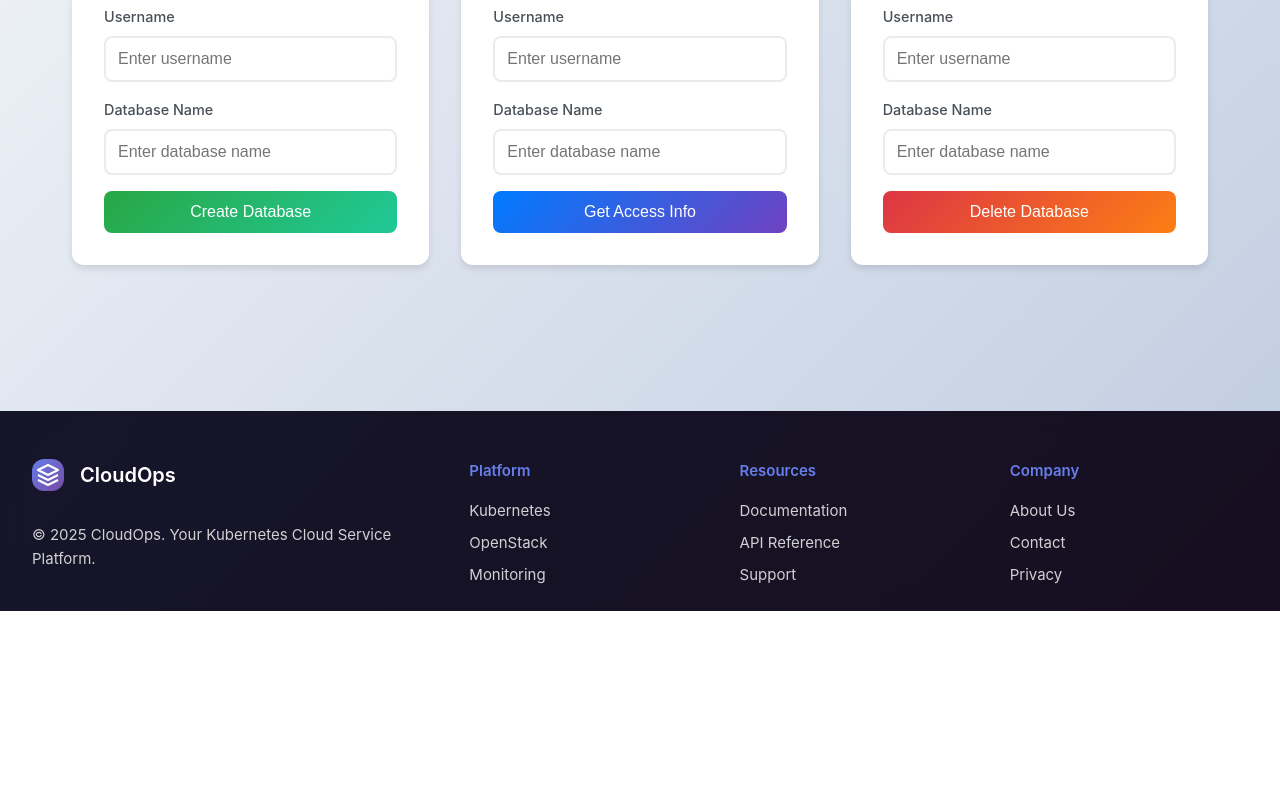
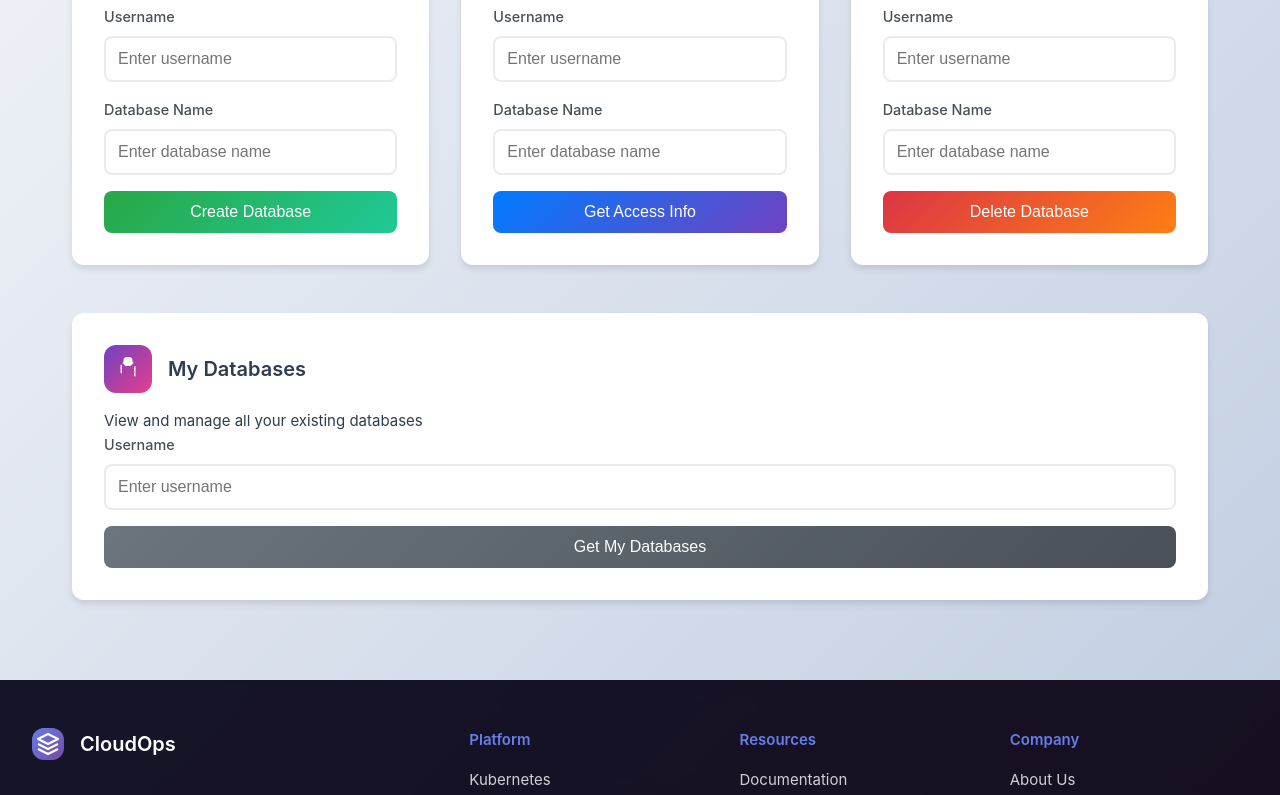
Before and after one commit to Jano844/level3---Cloud, a Vue app in the folder Kubernetis/frontend/vue-project/: page /database in a window 1280 px wide. Shown: the part 469-1264 px from the top of the page. Before the commit the page ends 1080 px from the top, so only its background shows below. Built offline with nearby package versions, Linux system fonts and the light colour scheme.

Commit message:
added Serach for users Databases

```diff
--- a/Kubernetis/frontend/vue-project/src/services/api.js
+++ b/Kubernetis/frontend/vue-project/src/services/api.js
@@ -85,6 +85,16 @@ class ApiService {
       })
     })
   }
+
+  // Get user databases
+  async getUserDatabases(username) {
+    return await this.request('/getUserDatabases', {
+      method: 'POST',
+      body: JSON.stringify({
+        username
+      })
+    })
+  }
 }
 
 export default new ApiService()
--- a/Kubernetis/frontend/vue-project/src/views/DatabaseView.vue
+++ b/Kubernetis/frontend/vue-project/src/views/DatabaseView.vue
@@ -133,16 +133,80 @@
         </div>
       </div>
 
+      <!-- User Databases Section -->
+      <div class="user-databases-section">
+        <div class="section-card">
+          <div class="card-header">
+            <div class="card-icon list">
+              <svg width="24" height="24" fill="currentColor" viewBox="0 0 16 16">
+                <path d="M8 3c-1.552 0-2.94.707-3.905 1.028.965.32 2.353 1.028 3.905 1.028s2.94-.707 3.905-1.028C11.94 3.707 10.552 3 8 3z"/>
+                <path d="M4 9a1 1 0 0 1-1-1V6a1 1 0 0 1 1-1v4zM13 6a1 1 0 0 0-1 1v2a1 1 0 0 0 1 1V6zM4 11a1 1 0 0 1-1-1v-1a1 1 0 0 1 1-1v3zM13 10a1 1 0 0 0-1 1v1a1 1 0 0 0 1 1v-3z"/>
+                <path d="M5 2c0-1.105.895-2 2-2h2c1.105 0 2 .895 2 2v2c0 1.105-.895 2-2 2H7c-1.105 0-2-.895-2-2V2z"/>
+              </svg>
+            </div>
+            <h3>My Databases</h3>
+          </div>
+          <p>View and manage all your existing databases</p>
+
+          <form @submit.prevent="getUserDatabases" class="db-form">
+            <div class="form-group">
+              <label for="list-username">Username</label>
+              <input
+                id="list-username"
+                v-model="listForm.username"
+                type="text"
+                placeholder="Enter username"
+                required
+              />
+            </div>
+            <button type="submit" class="btn btn-secondary" :disabled="isLoading">
+              <span v-if="isLoading" class="spinner"></span>
+              {{ isLoading ? 'Loading...' : 'Get My Databases' }}
+            </button>
+          </form>
+
+          <!-- Database List -->
+          <div v-if="userDatabases" class="databases-list">
+            <div class="databases-header">
+              <h4>Found {{ (userDatabases.databases && userDatabases.databases.length) || 0 }} database(s)</h4>
+              <div class="status-info">
+                <span class="status-badge success">{{ userDatabases.status }}</span>
+                <span class="cluster-name">Cluster: {{ userDatabases.cluster_name }}</span>
+              </div>
+            </div>
+
+            <div v-if="userDatabases.databases && userDatabases.databases.length > 0" class="database-buttons">
+              <button
+                v-for="dbName in userDatabases.databases"
+                :key="dbName"
+                @click="accessDatabase(userDatabases.username, dbName)"
+                class="btn btn-database"
+                :disabled="isLoading"
+              >
+                <svg width="16" height="16" fill="currentColor" viewBox="0 0 16 16" class="db-icon">
+                  <path d="M4.318 2.687C5.234 2.271 6.536 2 8 2s2.766.27 3.682.687C12.644 3.125 13 3.627 13 4c0 .374-.356.875-1.318 1.313C10.766 5.729 9.464 6 8 6s-2.766-.27-3.682-.687C3.356 4.875 3 4.373 3 4c0-.374.356-.875 1.318-1.313ZM13 5.698V7c0 .374-.356.875-1.318 1.313C10.766 8.729 9.464 9 8 9s-2.766-.27-3.682-.687C3.356 7.875 3 7.373 3 7V5.698c.271.202.58.378.904.525C4.978 6.711 6.427 7 8 7s3.022-.289 4.096-.777A4.92 4.92 0 0 0 13 5.698ZM14 4c0-1.313-.967-2.5-2.682-3.113C10.363.264 9.223 0 8 0s-2.363.264-3.318.887C2.967 1.5 2 2.687 2 4v9c0 1.313.967 2.5 2.682 3.113C5.637 16.736 6.777 17 8 17s2.363-.264 3.318-.887C13.033 15.5 14 14.313 14 13V4ZM3 9.698V11c0 .374.356.875 1.318 1.313C5.234 12.729 6.536 13 8 13s2.766-.27 3.682-.687C12.644 11.875 13 11.373 13 11V9.698c-.271.202-.58.378-.904.525C11.022 10.711 9.573 11 8 11s-3.022-.289-4.096-.777A4.92 4.92 0 0 1 3 9.698Z"/>
+                </svg>
+                {{ dbName }}
+              </button>
+            </div>
+
+            <div v-else class="no-databases">
+              <p>No databases found for this user.</p>
+            </div>
+          </div>
+        </div>
+      </div>
+
       <!-- Results Section -->
       <div v-if="result" class="result-section">
         <div class="result-card" :class="result.type">
           <div class="result-header">
             <div class="result-icon">
               <svg v-if="result.type === 'success'" width="24" height="24" fill="currentColor" viewBox="0 0 16 16">
-                <path d="M16 8A8 8 0 1 1 0 8a8 8 0 0 1 16 0zm-3.97-3.03a.75.75 0 0 0-1.08.022L7.477 9.417 5.384 7.323a.75.75 0 0 0-1.06 1.061L6.97 11.03a.75.75 0 0 0 1.079-.02l3.992-4.99a.75.75 0 0 0-.01-1.05z"/>
+                <path d="M16 8A8 0 1 1 0 8a8 8 0 0 1 16 0zm-3.97-3.03a.75.75 0 0 0-1.08.022L7.477 9.417 5.384 7.323a.75.75 0 0 0-1.06 1.061L6.97 11.03a.75.75 0 0 0 1.079-.02l3.992-4.99a.75.75 0 0 0-.01-1.05z"/>
               </svg>
               <svg v-else width="24" height="24" fill="currentColor" viewBox="0 0 16 16">
-                <path d="M16 8A8 8 0 1 1 0 8a8 8 0 0 1 16 0zM8 4a.905.905 0 0 0-.9.995l.35 3.507a.552.552 0 0 0 1.1 0l.35-3.507A.905.905 0 0 0 8 4zm.002 6a1 1 0 1 0 0 2 1 1 0 0 0 0-2z"/>
+                <path d="M16 8A8 0 1 1 0 8a8 8 0 0 1 16 0zM8 4a.905.905 0 0 0-.9.995l.35 3.507a.552.552 0 0 0 1.1 0l.35-3.507A.905.905 0 0 0 8 4zm.002 6a1 1 0 1 0 0 2 1 1 0 0 0 0-2z"/>
               </svg>
             </div>
             <h3>{{ result.title }}</h3>
@@ -264,7 +328,7 @@
           <div class="error-header">
             <div class="error-icon">
               <svg width="24" height="24" fill="currentColor" viewBox="0 0 16 16">
-                <path d="M16 8A8 8 0 1 1 0 8a8 8 0 0 1 16 0zM8 4a.905.905 0 0 0-.9.995l.35 3.507a.552.552 0 0 0 1.1 0l.35-3.507A.905.905 0 0 0 8 4zm.002 6a1 1 0 1 0 0 2 1 1 0 0 0 0-2z"/>
+                <path d="M16 8A8 0 1 1 0 8a8 8 0 0 1 16 0zM8 4a.905.905 0 0 0-.9.995l.35 3.507a.552.552 0 0 0 1.1 0l.35-3.507A.905.905 0 0 0 8 4zm.002 6a1 1 0 1 0 0 2 1 1 0 0 0 0-2z"/>
               </svg>
             </div>
             <h3>Error</h3>
@@ -303,11 +367,16 @@ const deleteForm = reactive({
   dbname: ''
 })
 
+const listForm = reactive({
+  username: ''
+})
+
 // State management
 const isLoading = ref(false)
 const result = ref(null)
 const error = ref(null)
 const showPassword = ref(false)
+const userDatabases = ref(null)
 
 // Clear functions
 const clearResult = () => {
@@ -420,6 +489,50 @@ const deleteDatabase = async () => {
     deleteForm.dbname = ''
   } catch (err) {
     error.value = `Failed to delete database: ${err.message}`
+  } finally {
+    isLoading.value = false
+  }
+}
+
+// Get user databases
+const getUserDatabases = async () => {
+  if (!listForm.username) {
+    error.value = 'Username is required'
+    return
+  }
+
+  isLoading.value = true
+  error.value = null
+  result.value = null
+  userDatabases.value = null
+
+  try {
+    const response = await ApiService.getUserDatabases(listForm.username)
+    userDatabases.value = response
+  } catch (err) {
+    error.value = `Failed to get user databases: ${err.message}`
+  } finally {
+    isLoading.value = false
+  }
+}
+
+// Access a specific database (calls getDBAccess endpoint)
+const accessDatabase = async (username, dbname) => {
+  isLoading.value = true
+  error.value = null
+  result.value = null
+
+  try {
+    const response = await ApiService.getDatabaseAccess(username, dbname)
+
+    result.value = {
+      type: 'success',
+      title: 'Database Access Information',
+      message: `Retrieved access information for database "${dbname}"`,
+      data: response
+    }
+  } catch (err) {
+    error.value = `Failed to get database access info: ${err.message}`
   } finally {
     isLoading.value = false
   }
@@ -613,6 +726,16 @@ const deleteDatabase = async () => {
   box-shadow: 0 4px 15px rgba(220, 53, 69, 0.4);
 }
 
+.btn-secondary {
+  background: linear-gradient(135deg, #6c757d 0%, #495057 100%);
+  color: white;
+}
+
+.btn-secondary:hover:not(:disabled) {
+  transform: translateY(-2px);
+  box-shadow: 0 4px 15px rgba(108, 117, 125, 0.4);
+}
+
 .spinner {
   width: 16px;
   height: 16px;
@@ -788,6 +911,138 @@ const deleteDatabase = async () => {
   background: #0056b3;
 }
 
+/* User Databases Section Styles */
+.user-databases-section {
+  margin-bottom: 3rem;
+}
+
+.section-card {
+  background: white;
+  border-radius: 12px;
+  padding: 2rem;
+  box-shadow: 0 4px 6px rgba(0, 0, 0, 0.1);
+  transition: transform 0.3s ease, box-shadow 0.3s ease;
+}
+
+.section-card:hover {
+  transform: translateY(-2px);
+  box-shadow: 0 6px 20px rgba(0, 0, 0, 0.15);
+}
+
+.card-icon.list {
+  background: linear-gradient(135deg, #6f42c1 0%, #e83e8c 100%);
+}
+
+.btn-secondary {
+  background: linear-gradient(135deg, #6c757d 0%, #495057 100%);
+  color: white;
+}
+
+.btn-secondary:hover:not(:disabled) {
+  transform: translateY(-2px);
+  box-shadow: 0 4px 15px rgba(108, 117, 125, 0.4);
+}
+
+.databases-list {
+  margin-top: 1.5rem;
+  padding-top: 1.5rem;
+  border-top: 1px solid #e9ecef;
+}
+
+.databases-header {
+  display: flex;
+  justify-content: space-between;
+  align-items: center;
+  margin-bottom: 1rem;
+  flex-wrap: wrap;
+  gap: 1rem;
+}
+
+.databases-header h4 {
+  margin: 0;
+  color: #2c3e50;
+  font-size: 1.125rem;
+}
+
+.status-info {
+  display: flex;
+  align-items: center;
+  gap: 1rem;
+  flex-wrap: wrap;
+}
+
+.status-badge {
+  padding: 0.25rem 0.75rem;
+  border-radius: 20px;
+  font-size: 0.875rem;
+  font-weight: 500;
+  text-transform: uppercase;
+}
+
+.status-badge.success {
+  background: #d4edda;
+  color: #155724;
+  border: 1px solid #c3e6cb;
+}
+
+.cluster-name {
+  color: #6c757d;
+  font-size: 0.9rem;
+  font-family: 'Monaco', 'Menlo', 'Ubuntu Mono', monospace;
+  background: #f8f9fa;
+  padding: 0.25rem 0.5rem;
+  border-radius: 4px;
+}
+
+.database-buttons {
+  display: grid;
+  grid-template-columns: repeat(auto-fill, minmax(200px, 1fr));
+  gap: 1rem;
+}
+
+.btn-database {
+  background: linear-gradient(135deg, #17a2b8 0%, #138496 100%);
+  color: white;
+  padding: 1rem;
+  border: none;
+  border-radius: 8px;
+  font-size: 1rem;
+  font-weight: 500;
+  cursor: pointer;
+  transition: all 0.3s ease;
+  display: flex;
+  align-items: center;
+  justify-content: center;
+  gap: 0.5rem;
+  text-align: center;
+}
+
+.btn-database:hover:not(:disabled) {
+  transform: translateY(-2px);
+  box-shadow: 0 4px 15px rgba(23, 162, 184, 0.4);
+  background: linear-gradient(135deg, #138496 0%, #117a8b 100%);
+}
+
+.btn-database:disabled {
+  opacity: 0.6;
+  cursor: not-allowed;
+}
+
+.db-icon {
+  flex-shrink: 0;
+}
+
+.no-databases {
+  text-align: center;
+  padding: 2rem;
+  color: #6c757d;
+}
+
+.no-databases p {
+  margin: 0;
+  font-style: italic;
+}
+
 /* Responsive Design */
 @media (max-width: 768px) {
   .database-management {
@@ -818,5 +1073,20 @@ const deleteDatabase = async () => {
   .password-field, .connection-string {
     flex-direction: column;
   }
+
+  .databases-header {
+    flex-direction: column;
+    align-items: flex-start;
+  }
+
+  .database-buttons {
+    grid-template-columns: 1fr;
+  }
+
+  .status-info {
+    flex-direction: column;
+    align-items: flex-start;
+    gap: 0.5rem;
+  }
 }
 </style>
```
